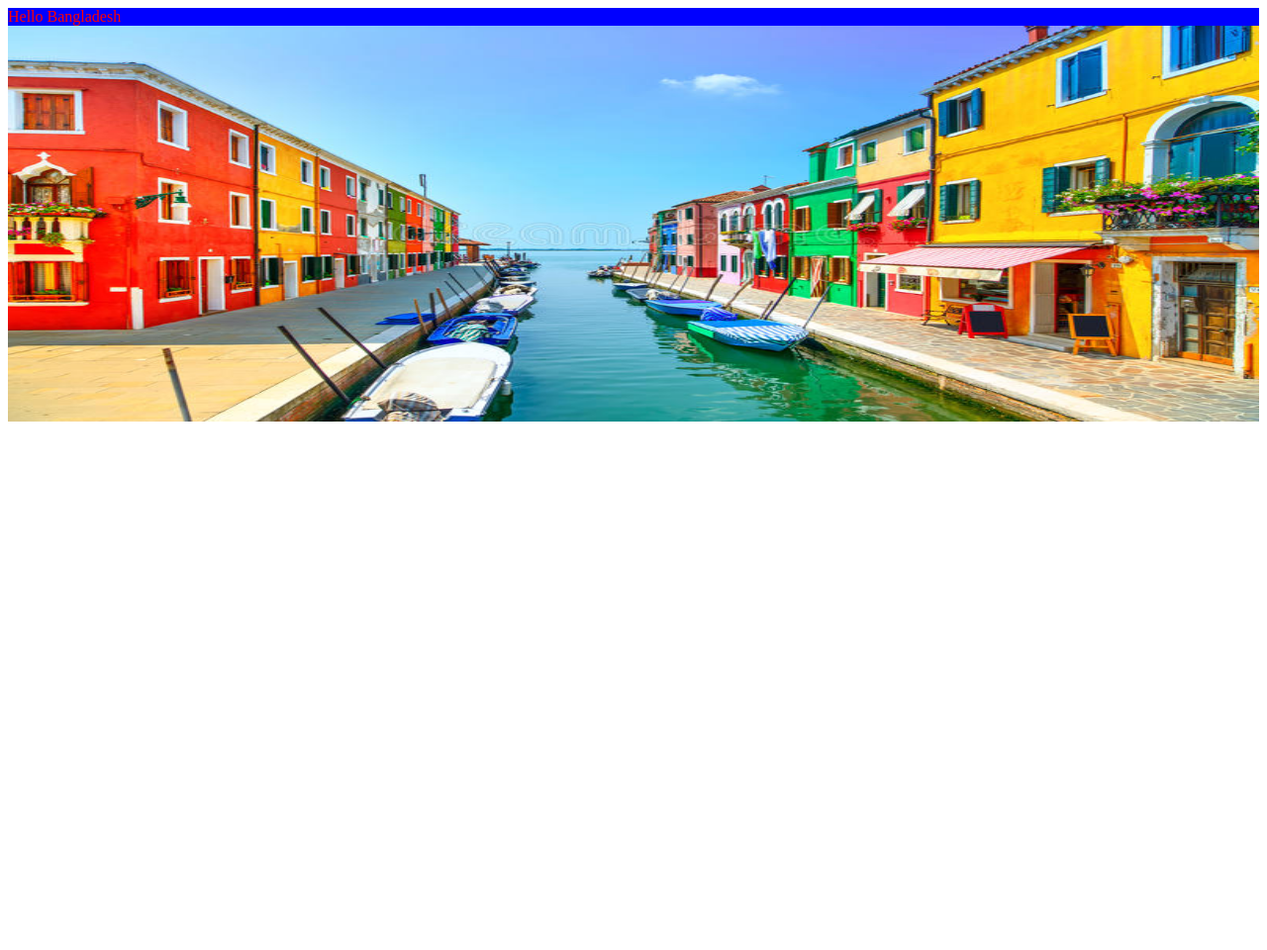
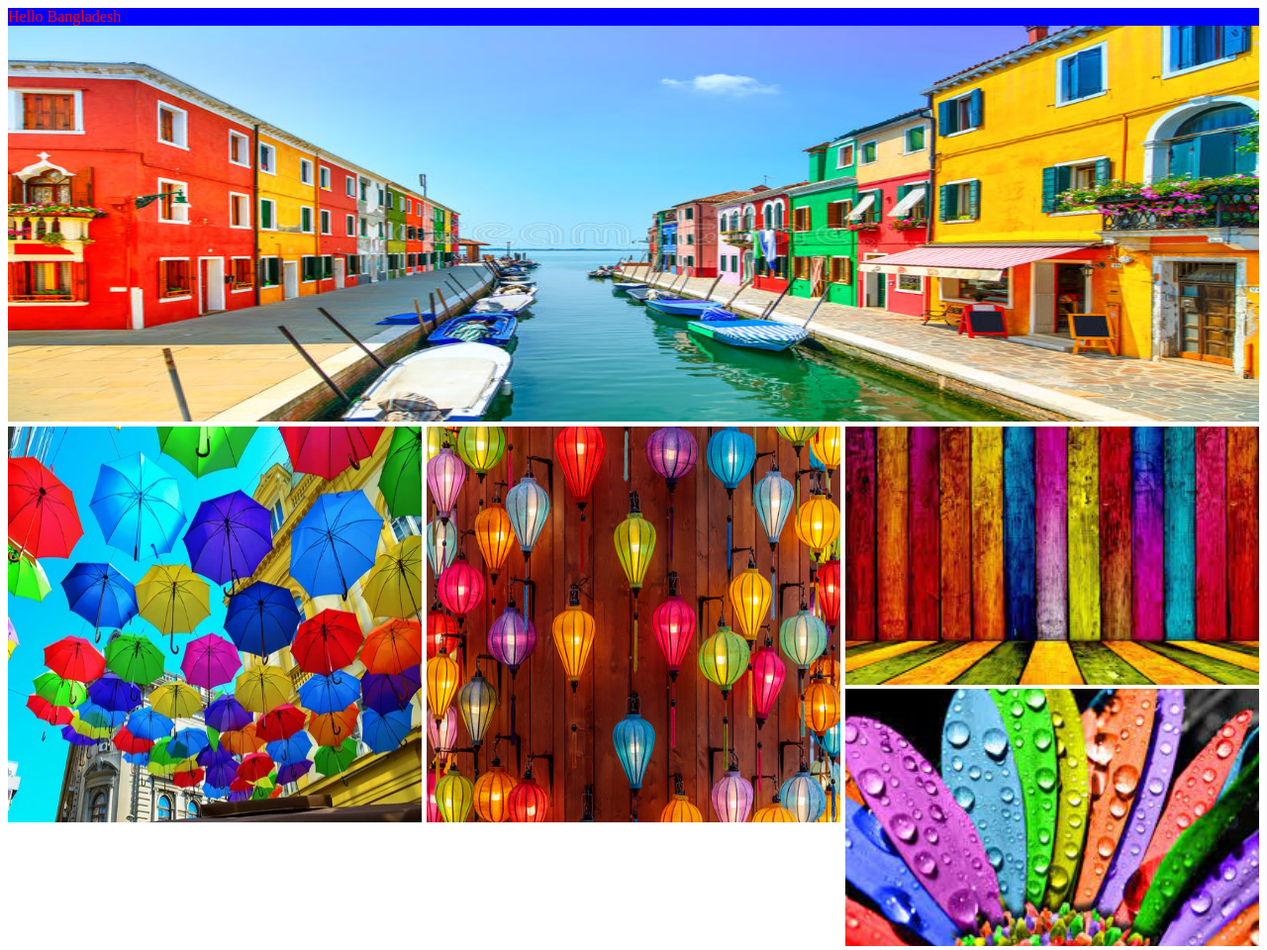
Before and after one commit to nurujjaman88/my-picture-collage, a plain HTML site: page index.html in a window 1280 px wide. Shown: the whole page at 99% size. Before the commit the page ends 800 px from the top, so only its background shows below. Drawn offline with Linux system fonts and the light colour scheme.

Commit message:
second row insert

```diff
--- a/index.html
+++ b/index.html
@@ -12,6 +12,22 @@
         <div class="row">
             <img src="images/A.jpg" alt="">
         </div>
+        <div class="row">
+            <div>
+                <img src="images/B.jpg" alt="">
+            </div>
+            <div>
+                <img src="images/C.jpg" alt="">
+            </div>
+            <div class="vertical-collage">
+                <div>
+                    <img src="images/D.jpg" alt="">
+                </div>
+                <div>
+                    <img src="images/E.jpg" alt="">
+                </div>
+            </div>
+        </div>
     </main>
 
 </body>
--- a/styles.css
+++ b/styles.css
@@ -10,4 +10,15 @@ img{
 
 .row {
     height: 400px;
+    display: flex;
+    gap: 5px;
+    margin-bottom: 5px;
 }
+
+.vertical-collage img{
+    height: 50%;
+}
+
+.row > div{
+    flex: 1;
+}
```
